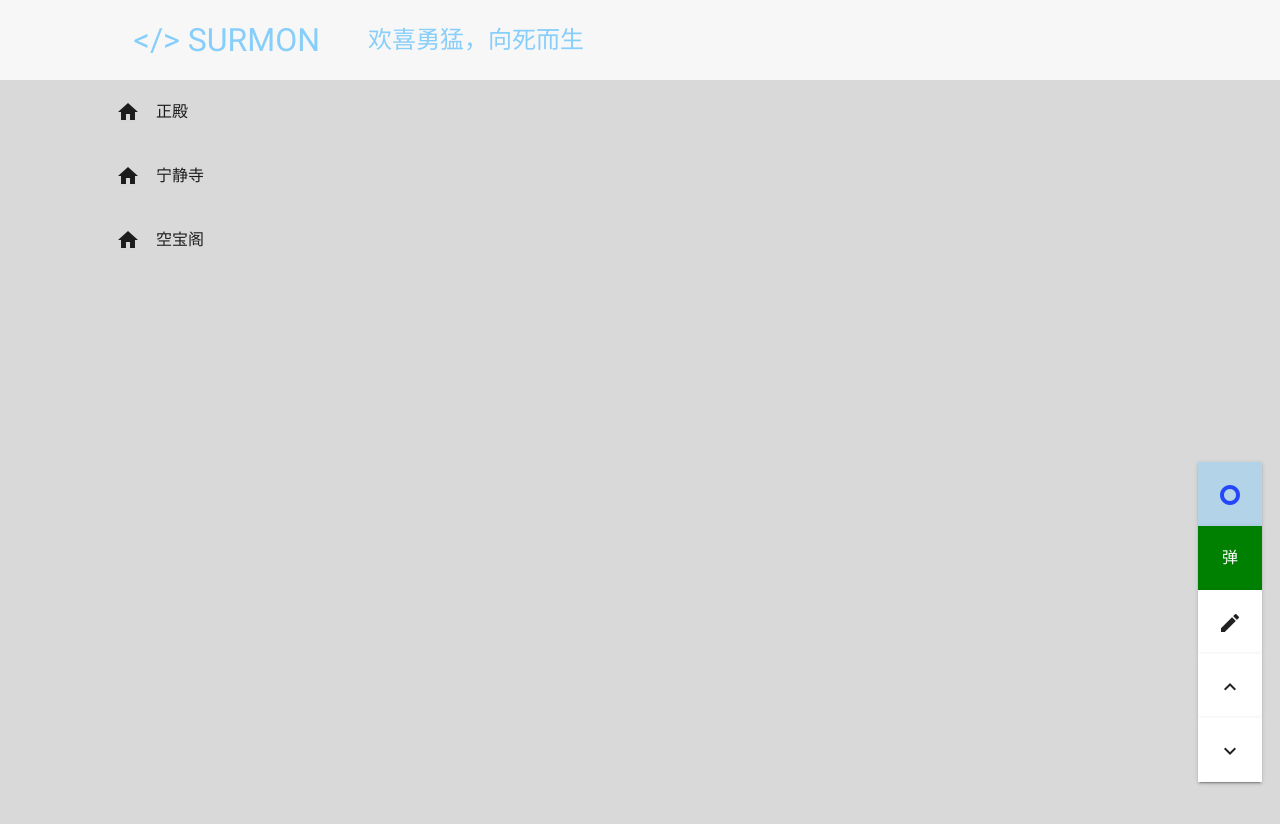
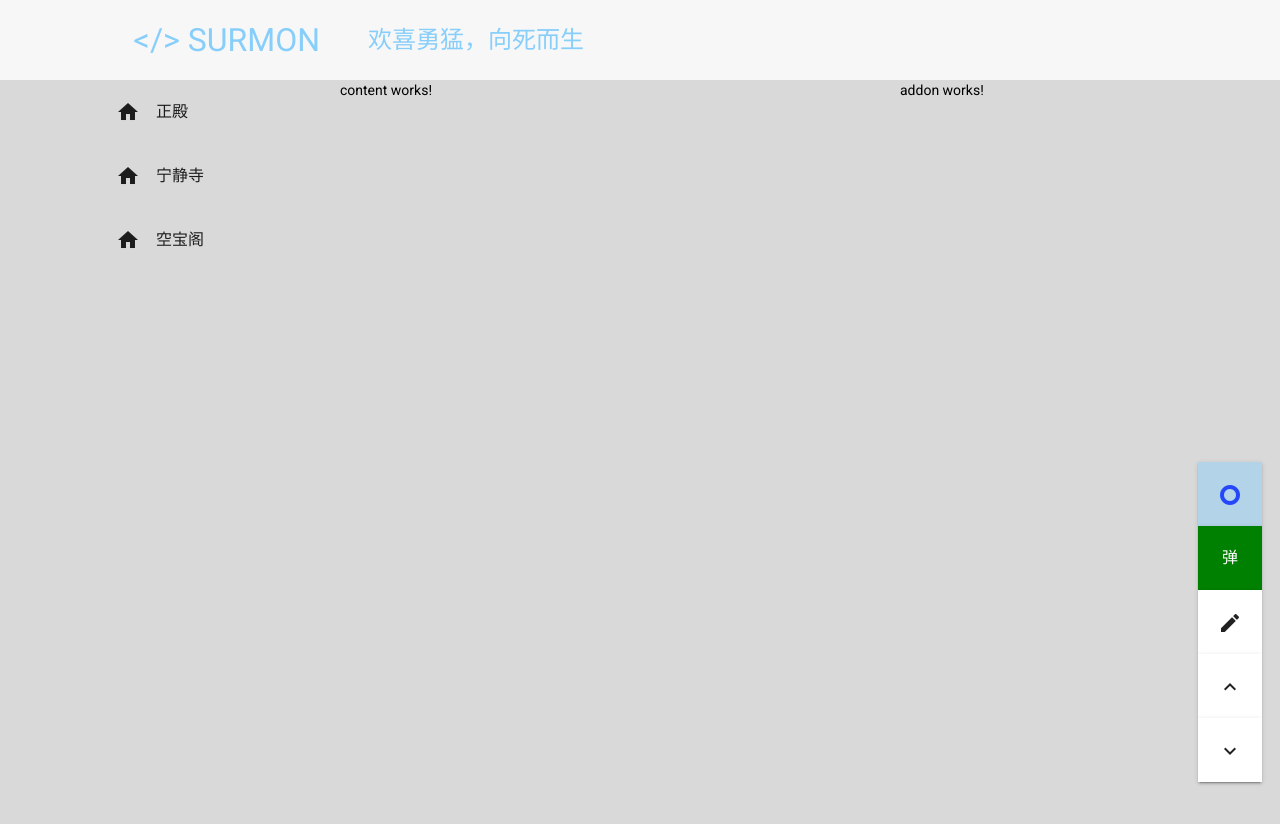
Before and after one commit to LoTwT/ng-blog, an Angular app in the folder packages/web/: page / in a window 1280 px wide. Shown: the top 824 px of the page. Built offline with nearby package versions, Linux system fonts and the light colour scheme.

Commit message:
feat(web): add content and addon

```diff
--- /dev/null
+++ b/packages/web/src/app/addon/addon.component.html
@@ -0,0 +1 @@
+<p>addon works!</p>
--- /dev/null
+++ b/packages/web/src/app/addon/addon.component.ts
@@ -0,0 +1,12 @@
+import { Component, OnInit } from "@angular/core"
+
+@Component({
+  selector: "app-addon",
+  templateUrl: "./addon.component.html",
+  styleUrls: ["./addon.component.less"],
+})
+export class AddonComponent implements OnInit {
+  constructor() {}
+
+  ngOnInit(): void {}
+}
--- a/packages/web/src/app/app.component.html
+++ b/packages/web/src/app/app.component.html
@@ -3,9 +3,9 @@
 <div class="content">
   <app-sidebar class="left"></app-sidebar>
   <div class="content-body">
-    <router-outlet></router-outlet>
+    <app-content></app-content>
   </div>
-  <div class="right"></div>
+  <app-addon class="right"></app-addon>
 </div>
 
 <app-sidetools></app-sidetools>
--- a/packages/web/src/app/app.module.ts
+++ b/packages/web/src/app/app.module.ts
@@ -10,6 +10,8 @@ import { MatButtonModule } from "@angular/material/button"
 import { MatIconModule } from "@angular/material/icon"
 import { SidebarComponent } from "./sidebar/sidebar.component"
 import { MatButtonToggleModule } from "@angular/material/button-toggle"
+import { ContentComponent } from "./content/content.component"
+import { AddonComponent } from "./addon/addon.component"
 
 @NgModule({
   declarations: [
@@ -17,6 +19,8 @@ import { MatButtonToggleModule } from "@angular/material/button-toggle"
     NavbarComponent,
     SidetoolsComponent,
     SidebarComponent,
+    ContentComponent,
+    AddonComponent,
   ],
   imports: [
     BrowserModule,
--- /dev/null
+++ b/packages/web/src/app/content/content.component.html
@@ -0,0 +1 @@
+<p>content works!</p>
--- /dev/null
+++ b/packages/web/src/app/content/content.component.ts
@@ -0,0 +1,12 @@
+import { Component, OnInit } from "@angular/core"
+
+@Component({
+  selector: "app-content",
+  templateUrl: "./content.component.html",
+  styleUrls: ["./content.component.less"],
+})
+export class ContentComponent implements OnInit {
+  constructor() {}
+
+  ngOnInit(): void {}
+}
```
Also changed, not shown: packages/web/src/app/addon/addon.component.less (added), packages/web/src/app/content/content.component.less (added), 2 other files (tests, documents, lock files or other folders).
